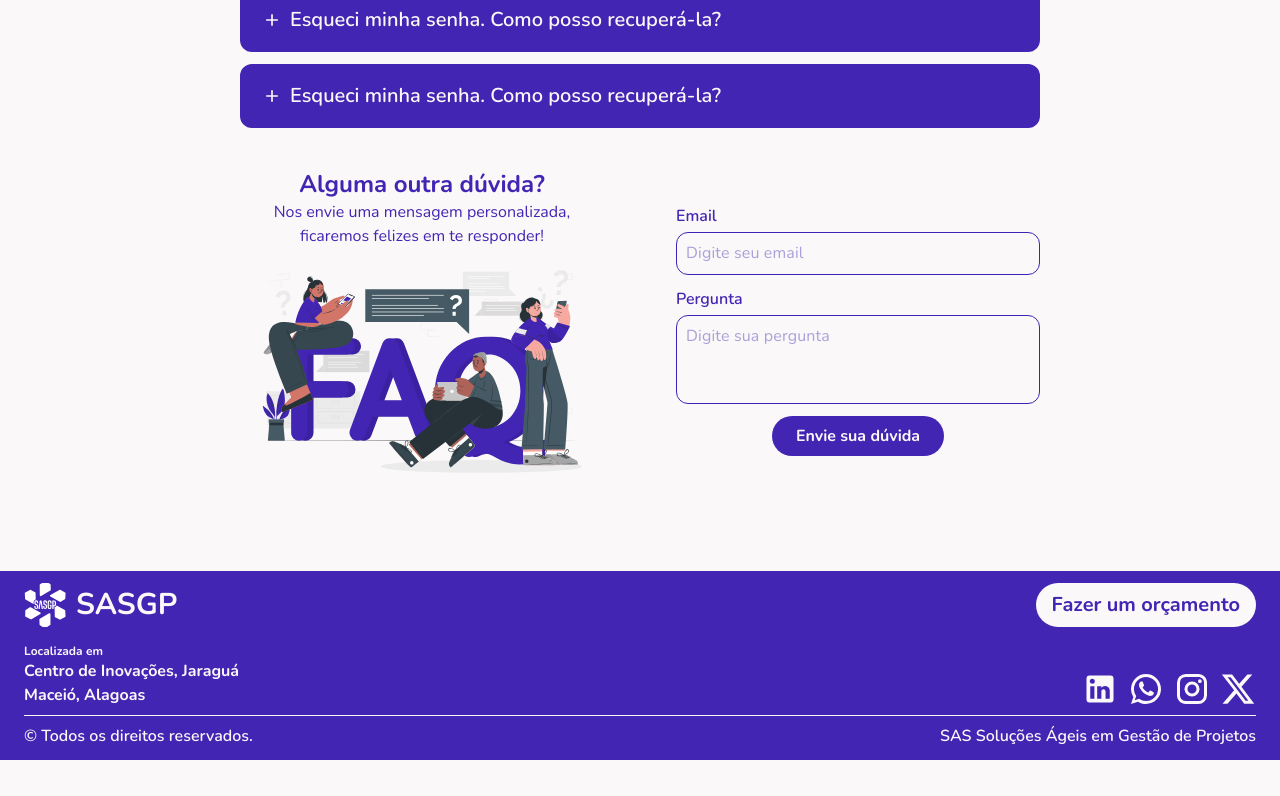
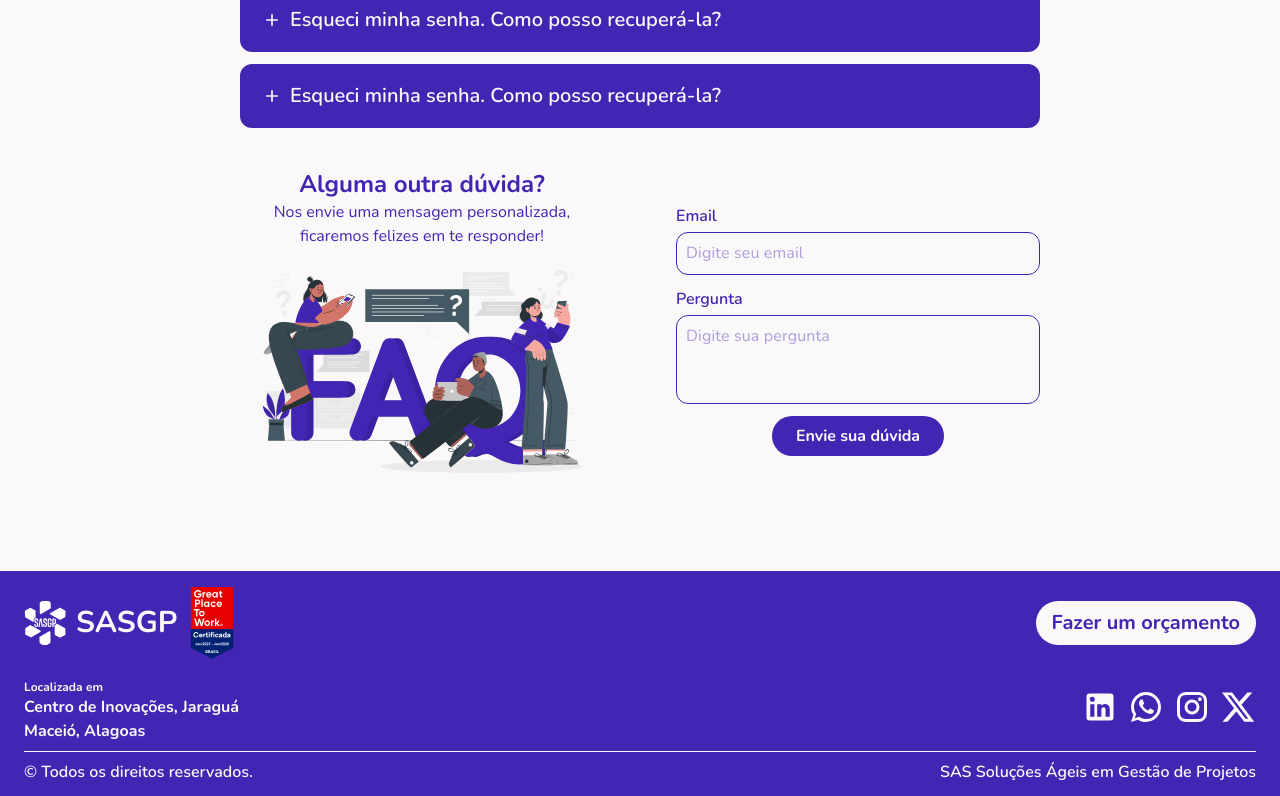
Before and after one commit to lucas7maciel/SASGP, a Next.js app: page / in a window 1280 px wide. Shown: the part 2867-3663 px from the top of the page. Before the commit the page ends 3627 px from the top, so only its background shows below. Built offline with nearby package versions, Linux system fonts and the light colour scheme.

Commit message:
feature: adicionando o simbolo do gptw no footer

```diff
--- /dev/null
+++ b/app/(pages)/Localization/index.tsx
@@ -0,0 +1,32 @@
+"use client"
+
+import Link from "next/link"
+
+export function Location(){
+    return(
+        <div className="p-20">
+        <div className="px-14 py-8 font-bold text-center rounded-3xl mx-auto max-w-[40rem]">
+            <p className="text-3xl">Onde nos encontrar</p>
+            <p className="mx-auto mt-1 mb-2 max-w-[45ch]">
+                Venha nos visitar!
+            </p>
+            <p className="mx-auto mt-1 mb-1 max-w-[45ch]">
+                Estamos te esperando com o melhor atendimento. Confira nosso endereço e conheça nosso espaço pessoalmente!
+            </p>
+            <p className="mx-auto mt-1 mb-1 max-w-[45ch]">
+                Horários de funcionamento:
+            </p>
+            <p className="mx-auto mt-1 mb-1 max-w-[45ch]">
+                Segunda a Sexta: 8h às 18h e Sábado: 8h às 14h
+            </p>
+        </div>
+        <iframe
+            src="https://www.google.com/maps/embed?pb=!1m18!1m12!1m3!1d3933.133494661809!2d-35.72379572423551!3d-9.669633290419526!2m3!1f0!2f0!3f0!3m2!1i1024!2i768!4f13.1!3m3!1m2!1s0x7014572f7a6b6ab%3A0xcc734c0976fff3c!2zQ2VudHJvIGRlIElub3Zhw6fDo28gZG8gSmFyYWd1w6E!5e0!3m2!1spt-BR!2sbr!4v1748022385413!5m2!1spt-BR!2sbr"
+            className="w-[100%] h-[450px] border-0 mx-auto"
+            allowFullScreen
+            loading="lazy"
+            referrerPolicy="no-referrer-when-downgrade"
+        />
+        </div>
+    )
+}
--- a/app/components/Footer/index.tsx
+++ b/app/components/Footer/index.tsx
@@ -20,6 +20,15 @@ export function Footer() {
               />
             </div>
             <p className="font-bold text-4xl md:text-3xl text-tertiary">SASGP</p>
+            <div className="relative w-13 h-20">
+              <Image
+                className="absolute-center w-[56rem]"
+                src="/gptw.svg"
+                alt="SASGP"
+                width={200}
+                height={311}
+              />
+            </div>
           </div>
 
           {/* Endereço */}
```
Also changed, not shown: public/gptw.svg (added).
